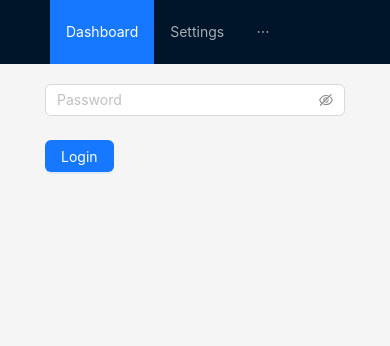
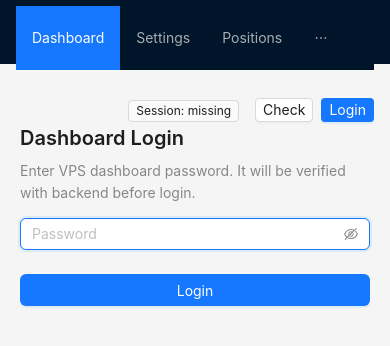
Before and after one commit to aleksey-34/battletoads-double-dragon, a React (Create React App) app in the folder frontend/: page /login in a window 390 px wide. Shown: the top 346 px of the page. Built offline with nearby package versions, Linux system fonts and the light colour scheme; no server answers.

Commit message:
feat(frontend): add session menu, auth validation, and auto-redirect on 401

```diff
--- a/frontend/src/App.css
+++ b/frontend/src/App.css
@@ -77,6 +77,22 @@
   margin-top: 2px;
 }
 
+.app-header-row {
+  display: flex;
+  align-items: center;
+  gap: 12px;
+  min-height: 64px;
+}
+
+.app-main-menu {
+  flex: 1 1 auto;
+  min-width: 0;
+}
+
+.app-account-menu {
+  flex: 0 0 auto;
+}
+
 .dashboard-page.theme-battletoads {
   --battle-primary: #1f7a3d;
   --battle-accent: #d9ff53;
@@ -145,6 +161,20 @@
   .strategy-flag-grid {
     grid-template-columns: 1fr;
   }
+
+  .app-header-row {
+    flex-direction: column;
+    align-items: stretch;
+    justify-content: center;
+    gap: 8px;
+    padding-top: 6px;
+    padding-bottom: 6px;
+    min-height: auto;
+  }
+
+  .app-account-menu {
+    justify-content: flex-end;
+  }
 }
 
 @media (max-width: 768px) {
--- a/frontend/src/App.tsx
+++ b/frontend/src/App.tsx
@@ -1,6 +1,7 @@
-import React from 'react';
-import { BrowserRouter as Router, Routes, Route, Link } from 'react-router-dom';
-import { Layout, Menu, FloatButton } from 'antd';
+import React, { useEffect, useMemo, useState } from 'react';
+import axios from 'axios';
+import { BrowserRouter as Router, Routes, Route, Link, useLocation, useNavigate } from 'react-router-dom';
+import { Layout, Menu, FloatButton, Tag, Button, Space } from 'antd';
 import Dashboard from './pages/Dashboard';
 import Settings from './pages/Settings';
 import Positions from './pages/Positions';
@@ -11,7 +12,14 @@ import './App.css';
 
 const { Header, Content } = Layout;
 
-function App() {
+type AuthState = 'checking' | 'ok' | 'missing' | 'invalid' | 'error';
+
+function AppShell() {
+  const location = useLocation();
+  const navigate = useNavigate();
+  const [authState, setAuthState] = useState<AuthState>('checking');
+  const [authCheckLoading, setAuthCheckLoading] = useState(false);
+
   const menuItems = [
     { key: '1', label: <Link to="/">Dashboard</Link> },
     { key: '2', label: <Link to="/settings">Settings</Link> },
@@ -20,11 +28,92 @@ function App() {
     { key: '5', label: <Link to="/backtest">Backtest</Link> },
   ];
 
+  const selectedMenuKey = useMemo(() => {
+    if (location.pathname.startsWith('/settings')) return '2';
+    if (location.pathname.startsWith('/positions')) return '3';
+    if (location.pathname.startsWith('/logs')) return '4';
+    if (location.pathname.startsWith('/backtest')) return '5';
+    return '1';
+  }, [location.pathname]);
+
+  const checkAuth = async () => {
+    const password = localStorage.getItem('password');
+
+    if (!password) {
+      setAuthState('missing');
+      delete axios.defaults.headers.common.Authorization;
+      if (location.pathname !== '/login') {
+        navigate('/login');
+      }
+      return;
+    }
+
+    setAuthCheckLoading(true);
+    axios.defaults.headers.common.Authorization = `Bearer ${password}`;
+
+    try {
+      await axios.get('/api/api-keys');
+      setAuthState('ok');
+      if (location.pathname === '/login') {
+        navigate('/');
+      }
+    } catch (error: any) {
+      if (Number(error?.response?.status || 0) === 401) {
+        setAuthState('invalid');
+      } else {
+        setAuthState('error');
+      }
+    } finally {
+      setAuthCheckLoading(false);
+    }
+  };
+
+  useEffect(() => {
+    void checkAuth();
+    const syncAuth = () => {
+      void checkAuth();
+    };
+
+    window.addEventListener('auth-changed', syncAuth);
+    window.addEventListener('storage', syncAuth);
+    return () => {
+      window.removeEventListener('auth-changed', syncAuth);
+      window.removeEventListener('storage', syncAuth);
+    };
+    // eslint-disable-next-line react-hooks/exhaustive-deps
+  }, [location.pathname]);
+
+  const handleLogout = () => {
+    localStorage.removeItem('password');
+    delete axios.defaults.headers.common.Authorization;
+    setAuthState('missing');
+    window.dispatchEvent(new Event('auth-changed'));
+    navigate('/login');
+  };
+
+  const statusTag = (() => {
+    if (authState === 'ok') return <Tag color="success">Session: active</Tag>;
+    if (authState === 'missing') return <Tag color="default">Session: missing</Tag>;
+    if (authState === 'invalid') return <Tag color="error">Session: invalid password</Tag>;
+    if (authState === 'error') return <Tag color="warning">Session: backend unavailable</Tag>;
+    return <Tag color="processing">Session: checking</Tag>;
+  })();
+
   return (
-    <Router future={{ v7_startTransition: true, v7_relativeSplatPath: true }}>
     <Layout style={{ minHeight: '100vh' }}>
-        <Header style={{ color: 'white' }}>
-          <Menu theme="dark" mode="horizontal" defaultSelectedKeys={['1']} items={menuItems} />
+      <Header style={{ color: 'white', paddingInline: 16 }}>
+        <div className="app-header-row">
+          <Menu className="app-main-menu" theme="dark" mode="horizontal" selectedKeys={[selectedMenuKey]} items={menuItems} />
+          <Space className="app-account-menu" size={8}>
+            {statusTag}
+            <Button size="small" onClick={() => void checkAuth()} loading={authCheckLoading}>Check</Button>
+            {authState === 'ok' ? (
+              <Button size="small" danger onClick={handleLogout}>Logout</Button>
+            ) : (
+              <Button size="small" type="primary" onClick={() => navigate('/login')}>Login</Button>
+            )}
+          </Space>
+        </div>
       </Header>
       <Content style={{ padding: '20px' }}>
         <Routes>
@@ -38,6 +127,13 @@ function App() {
       </Content>
       <FloatButton.BackTop visibilityHeight={280} />
     </Layout>
+  );
+}
+
+function App() {
+  return (
+    <Router future={{ v7_startTransition: true, v7_relativeSplatPath: true }}>
+      <AppShell />
     </Router>
   );
 }
--- a/frontend/src/index.tsx
+++ b/frontend/src/index.tsx
@@ -40,8 +40,36 @@ axios.interceptors.request.use((config) => {
     config.url = `${apiBase}${url.slice('/api'.length)}`;
   }
 
+  const password = localStorage.getItem('password');
+  if (password) {
+    (config as any).headers = (config as any).headers || {};
+    const headers = (config as any).headers as any;
+    if (!headers.Authorization && !headers.authorization) {
+      headers.Authorization = `Bearer ${password}`;
+    }
+  }
+
   return config;
 });
+
+axios.interceptors.response.use(
+  (response) => response,
+  (error) => {
+    const status = Number(error?.response?.status || 0);
+    const url = String(error?.config?.url || '');
+
+    if (status === 401 && url.includes('/api')) {
+      localStorage.removeItem('password');
+      delete axios.defaults.headers.common.Authorization;
+
+      if (window.location.pathname !== '/login') {
+        window.location.href = '/login';
+      }
+    }
+
+    return Promise.reject(error);
+  }
+);
 
 const root = ReactDOM.createRoot(document.getElementById('root') as HTMLElement);
 root.render(
--- a/frontend/src/pages/Login.tsx
+++ b/frontend/src/pages/Login.tsx
@@ -1,27 +1,63 @@
 import React, { useState } from 'react';
-import { Form, Input, Button, message } from 'antd';
+import axios from 'axios';
+import { Form, Input, Button, Alert, Typography, message } from 'antd';
+
+type LoginFormValues = {
+  password: string;
+};
 
 const Login: React.FC = () => {
   const [loading, setLoading] = useState(false);
+  const [errorText, setErrorText] = useState<string>('');
 
-  const onFinish = (values: any) => {
+  const onFinish = async (values: LoginFormValues) => {
     setLoading(true);
-    // Для простоты, сохраняем пароль в localStorage
+    setErrorText('');
+
+    try {
+      await axios.get('/api/api-keys', {
+        headers: {
+          Authorization: `Bearer ${values.password}`,
+        },
+      });
+
       localStorage.setItem('password', values.password);
+      axios.defaults.headers.common.Authorization = `Bearer ${values.password}`;
+      window.dispatchEvent(new Event('auth-changed'));
       message.success('Logged in');
+      window.location.href = '/';
+    } catch (error: any) {
+      const status = Number(error?.response?.status || 0);
+      if (status === 401) {
+        setErrorText('Invalid password. Please check VPS password and try again.');
+      } else {
+        setErrorText('Backend is unavailable. Check backend service and network.');
+      }
+    } finally {
       setLoading(false);
-    window.location.href = '/';
+    }
   };
 
   return (
-    <Form onFinish={onFinish} style={{ maxWidth: 300, margin: 'auto' }}>
+    <div style={{ maxWidth: 360, margin: '40px auto' }}>
+      <Typography.Title level={4} style={{ marginBottom: 8 }}>Dashboard Login</Typography.Title>
+      <Typography.Paragraph type="secondary" style={{ marginBottom: 14 }}>
+        Enter VPS dashboard password. It will be verified with backend before login.
+      </Typography.Paragraph>
+
+      {errorText ? <Alert type="error" message={errorText} style={{ marginBottom: 12 }} /> : null}
+
+      <Form onFinish={onFinish}>
         <Form.Item name="password" rules={[{ required: true, message: 'Please input password!' }]}>
-        <Input.Password placeholder="Password" />
+          <Input.Password placeholder="Password" autoFocus />
         </Form.Item>
         <Form.Item>
-        <Button type="primary" htmlType="submit" loading={loading}>Login</Button>
+          <Button type="primary" htmlType="submit" loading={loading} block>
+            Login
+          </Button>
         </Form.Item>
       </Form>
+    </div>
   );
 };
 
```
Lines whose indentation alone changed are shown as unchanged.
